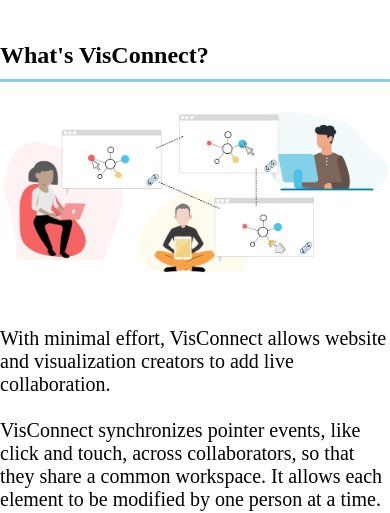
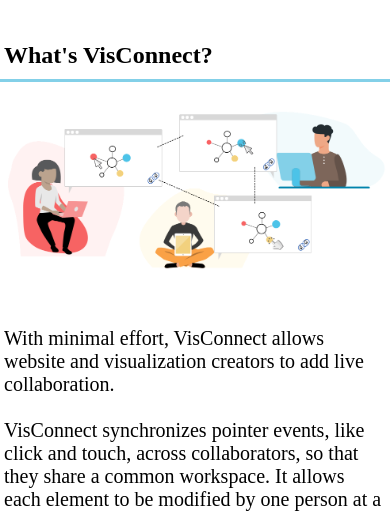
Before and after one commit to michaschwab/visconnect-website, a website: page index.html in a window 390 px wide. Shown: the part 349-862 px from the top of the page. Drawn offline with nearby package versions, Linux system fonts and the light colour scheme; files that its build step writes are made by us from their sources; files whose address does not match are found by name.

Commit message:
more mobile friendly

```diff
--- a/assets/website.css
+++ b/assets/website.css
@@ -28,8 +28,8 @@
         width: 100%;
     }
     .content {
-        padding-left: 0;
-        padding-right: 0;
+        padding-left: 4px;
+        padding-right: 4px;
     }
 }
 
```
